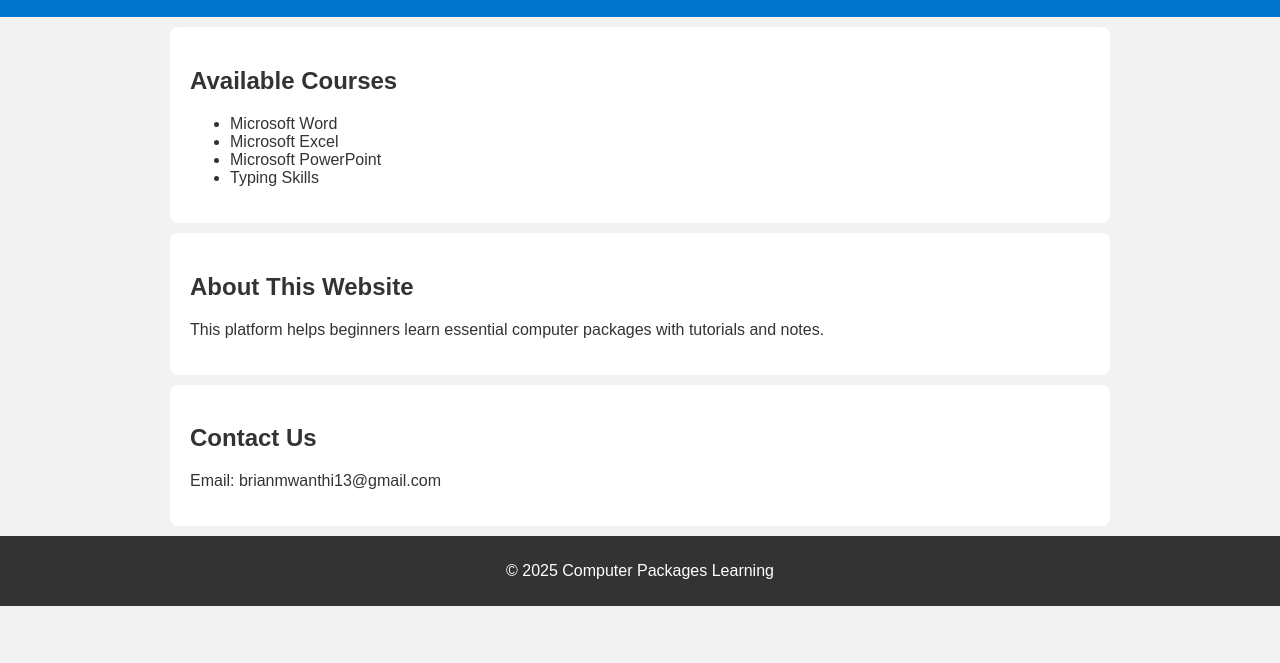
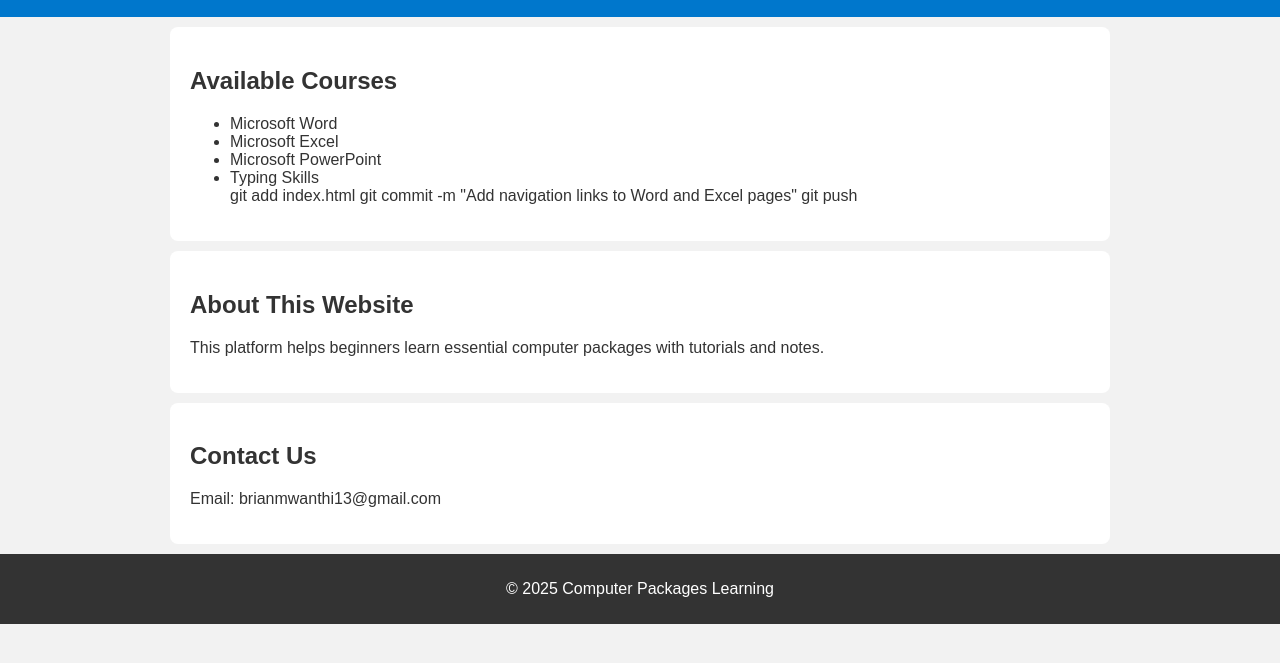
Before and after one commit to brianmwanthi13-coder/computer-learning-website, a plain HTML site: page index.html in a window 1280 px wide. Shown: the part 121-784 px from the top of the page. Drawn offline with Linux system fonts and the light colour scheme.

Commit message:
Update index.html

```diff
--- a/index.html
+++ b/index.html
@@ -23,6 +23,10 @@
             <li>Microsoft Excel</li>
             <li>Microsoft PowerPoint</li>
             <li>Typing Skills</li>
+            git add index.html
+git commit -m "Add navigation links to Word and Excel pages"
+git push
+
         </ul>
     </section>
 
```
